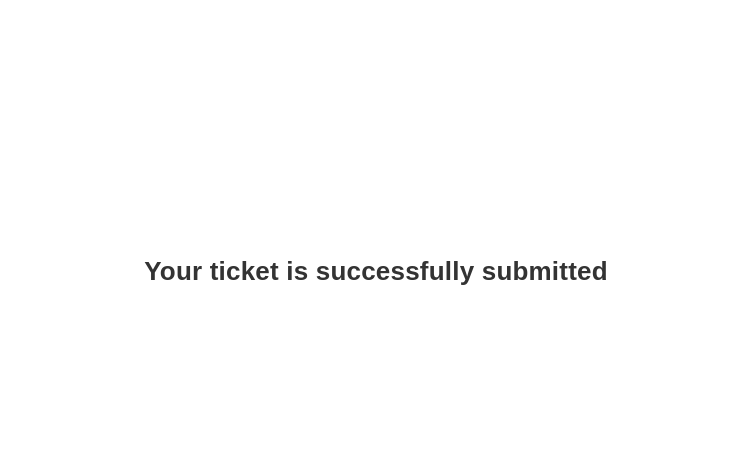
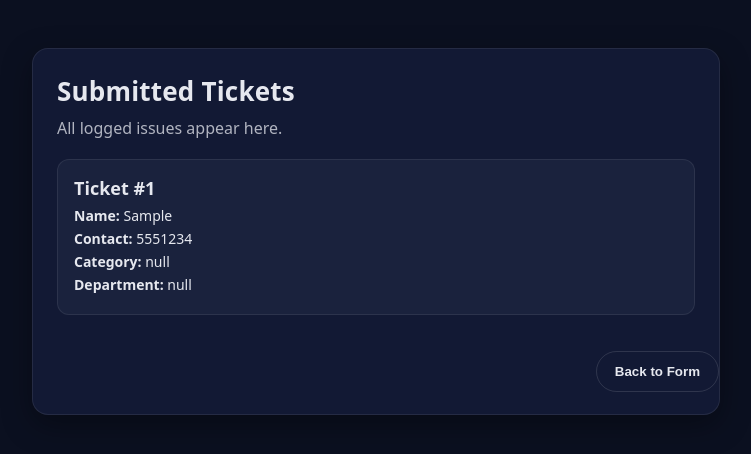
Before and after one commit to 2akura/tt, a plain HTML site: page index.html in a window 1280 px wide. Both pictures are taken after typing "Sample", "5551234" into the empty fields and a click on the button "Submit Ticket". Shown: the whole page, without its empty margins (264-1015 px from the left). Drawn offline with Linux system fonts and the light colour scheme.

Commit message:
Update index.html

```diff
--- a/index.html
+++ b/index.html
@@ -3,13 +3,13 @@
 <head>
   <meta charset="utf-8" />
   <meta name="viewport" content="width=device-width, initial-scale=1" />
-  <title>Demo – Trouble Ticket Form</title>
+  <title>Trouble Ticket – Form & Dashboard</title>
   <style>
     :root { --radius: 16px; }
     * { box-sizing: border-box; }
     body { font-family: ui-sans-serif, system-ui, -apple-system, Segoe UI, Roboto, Helvetica, Arial, "Apple Color Emoji", "Segoe UI Emoji"; margin: 0; background: #0b1020; color: #e6e8ef; }
     .wrap { max-width: 720px; margin: 48px auto; padding: 0 16px; }
-    .card { background: #121934; border: 1px solid rgba(255,255,255,.08); border-radius: var(--radius); box-shadow: 0 10px 30px rgba(0,0,0,.35); overflow: hidden; }
+    .card { background: #121934; border: 1px solid rgba(255,255,255,.08); border-radius: var(--radius); box-shadow: 0 10px 30px rgba(0,0,0,.35); overflow: hidden; margin-bottom: 24px; }
     .header { padding: 24px 24px 0 24px; }
     h1 { margin: 0 0 8px 0; font-size: 26px; letter-spacing: .2px; }
     p.sub { margin: 0 0 20px 0; opacity: .75; }
@@ -27,25 +27,33 @@
     .primary { background: #6ea8ff; color: #0b1020; }
     .ghost { background: transparent; color: #e6e8ef; border: 1px solid rgba(255,255,255,.12); }
     input[type="text"], input[type="tel"] { width: 100%; padding: 10px 12px; border-radius: 10px; border: 1px solid rgba(255,255,255,.12); background: rgba(255,255,255,.04); color: #e6e8ef; }
+
+    /* Dashboard */
+    #dashboardPage { display: none; }
+    .ticket-card { background: #1a223d; padding: 16px; border-radius: 12px; margin-bottom: 12px; border: 1px solid rgba(255,255,255,.08); }
+    .ticket-card h3 { margin: 0 0 6px; font-size: 18px; }
+    .ticket-card p { margin: 4px 0; font-size: 14px; }
   </style>
 </head>
 <body>
   <div class="wrap">
+
+    <!-- Page 1: Form -->
+    <section id="formPage">
       <div class="card">
         <div class="header">
           <h1>Trouble Ticket</h1>
           <p class="sub">Fill in the details below to log a new issue.</p>
         </div>
 
-      <form id="ticketForm" action="#" method="post" novalidate>
-
+        <form id="ticketForm" novalidate>
           <!-- Name -->
           <div class="row">
             <label for="fullname">Full Name</label>
             <input type="text" id="fullname" name="fullname" required placeholder="Enter your name">
           </div>
 
-        <!-- Contact Number -->
+          <!-- Contact -->
           <div class="row">
             <label for="contact">Contact Number</label>
             <input type="tel" id="contact" name="contact" required placeholder="Enter your phone number">
@@ -54,25 +62,12 @@
           <!-- Issue Category -->
           <fieldset>
             <legend>Issue Category</legend>
-          <div class="radio-group" role="radiogroup" aria-label="Issue Category">
-            <label class="radio">
-              <input type="radio" name="category" value="hardware" required>
-              <span>Hardware</span>
-            </label>
-            <label class="radio">
-              <input type="radio" name="category" value="software">
-              <span>Software</span>
-            </label>
-            <label class="radio">
-              <input type="radio" name="category" value="network">
-              <span>Network</span>
-            </label>
-            <label class="radio">
-              <input type="radio" name="category" value="other" id="cat-other" aria-controls="other-text">
-              <span>Other</span>
-            </label>
+            <div class="radio-group">
+              <label class="radio"><input type="radio" name="category" value="Hardware" required> <span>Hardware</span></label>
+              <label class="radio"><input type="radio" name="category" value="Software"> <span>Software</span></label>
+              <label class="radio"><input type="radio" name="category" value="Network"> <span>Network</span></label>
+              <label class="radio"><input type="radio" name="category" value="Other" id="cat-other"> <span>Other</span></label>
               <div class="other-box">
-              <label for="other-text" class="sr-only">Specify other</label>
                 <input type="text" id="other-text" name="category_other" placeholder="Please specify…" disabled>
               </div>
             </div>
@@ -81,23 +76,11 @@
           <!-- Department -->
           <fieldset>
             <legend>Department</legend>
-          <div class="radio-group" role="radiogroup" aria-label="Department">
-            <label class="radio">
-              <input type="radio" name="department" value="Finance" required>
-              <span>Finance</span>
-            </label>
-            <label class="radio">
-              <input type="radio" name="department" value="Human Resources">
-              <span>Human Resources</span>
-            </label>
-            <label class="radio">
-              <input type="radio" name="department" value="Operations">
-              <span>Operations</span>
-            </label>
-            <label class="radio">
-              <input type="radio" name="department" value="Research &amp; Development">
-              <span>Research &amp; Development</span>
-            </label>
+            <div class="radio-group">
+              <label class="radio"><input type="radio" name="department" value="Finance" required> <span>Finance</span></label>
+              <label class="radio"><input type="radio" name="department" value="HR"> <span>HR</span></label>
+              <label class="radio"><input type="radio" name="department" value="Operations"> <span>Operations</span></label>
+              <label class="radio"><input type="radio" name="department" value="R&D"> <span>R&D</span></label>
             </div>
           </fieldset>
 
@@ -107,34 +90,86 @@
           </div>
         </form>
       </div>
+    </section>
+
+    <!-- Page 2: Dashboard -->
+    <section id="dashboardPage">
+      <div class="card">
+        <div class="header">
+          <h1>Submitted Tickets</h1>
+          <p class="sub">All logged issues appear here.</p>
+        </div>
+        <div id="tickets" style="padding: 0 24px 24px;"></div>
+        <div class="actions">
+          <button id="backBtn" class="ghost">Back to Form</button>
+        </div>
+      </div>
+    </section>
+
   </div>
 
   <script>
     (function(){
       const catRadios = document.querySelectorAll('input[name="category"]');
       const otherBox = document.getElementById('other-text');
+      const form = document.getElementById('ticketForm');
+      const formPage = document.getElementById('formPage');
+      const dashboardPage = document.getElementById('dashboardPage');
+      const ticketsContainer = document.getElementById('tickets');
+      const backBtn = document.getElementById('backBtn');
+      const tickets = []; // memory store
 
       function syncOther() {
-        const isOther = Array.from(catRadios).some(r => r.checked && r.value === 'other');
+        const isOther = Array.from(catRadios).some(r => r.checked && r.value === 'Other');
         otherBox.disabled = !isOther;
         if (!isOther) otherBox.value = '';
-        otherBox.setAttribute('aria-disabled', String(!isOther));
       }
       catRadios.forEach(r => r.addEventListener('change', syncOther));
       syncOther();
 
-      document.getElementById('ticketForm').addEventListener('submit', function(e){
-        e.preventDefault(); // prevent default form behavior
-        const selected = document.querySelector('input[name="category"]:checked');
-        if (selected && selected.value === 'other' && !otherBox.value.trim()) {
-          otherBox.focus();
-          alert('Please specify the category when selecting "Other".');
-          return;
+      function renderTickets() {
+        ticketsContainer.innerHTML = "";
+        tickets.forEach((t, i) => {
+          const card = document.createElement("div");
+          card.className = "ticket-card";
+          card.innerHTML = `
+            <h3>Ticket #${i+1}</h3>
+            <p><strong>Name:</strong> ${t.fullname}</p>
+            <p><strong>Contact:</strong> ${t.contact}</p>
+            <p><strong>Category:</strong> ${t.category}</p>
+            <p><strong>Department:</strong> ${t.department}</p>
+          `;
+          ticketsContainer.appendChild(card);
+        });
       }
 
-        // Replace page with success message
-        document.body.innerHTML = "<h1 style='font-family: Arial; text-align: center; margin-top: 20%; color:#333;'>Your ticket is successfully submitted</h1>";
-        document.body.style.background = "#fff";
+      form.addEventListener('submit', function(e){
+        e.preventDefault();
+        const data = new FormData(form);
+        let category = data.get("category");
+        if (category === "Other") {
+          category = data.get("category_other") || "Other";
+        }
+
+        const ticket = {
+          fullname: data.get("fullname"),
+          contact: data.get("contact"),
+          category: category,
+          department: data.get("department"),
+        };
+
+        tickets.push(ticket);
+        form.reset();
+        syncOther();
+
+        renderTickets();
+        formPage.style.display = "none";
+        dashboardPage.style.display = "block";
+      });
+
+      backBtn.addEventListener("click", () => {
+        dashboardPage.style.display = "none";
+        formPage.style.display = "block";
       });
     })();
   </script>
```
Lines whose indentation alone changed are shown as unchanged.
